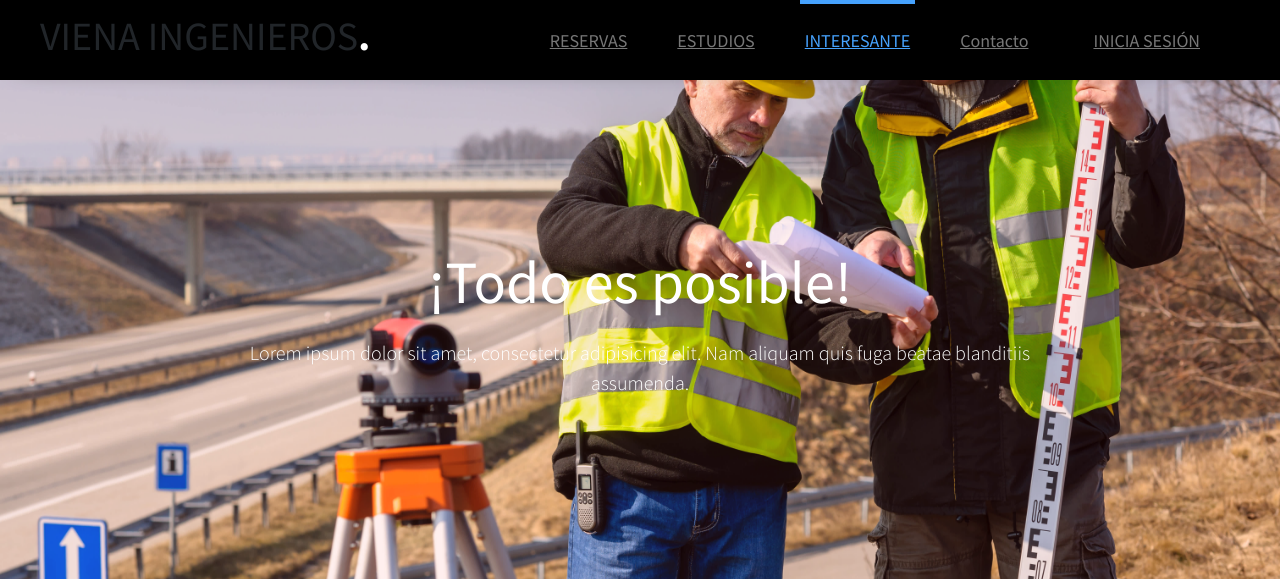
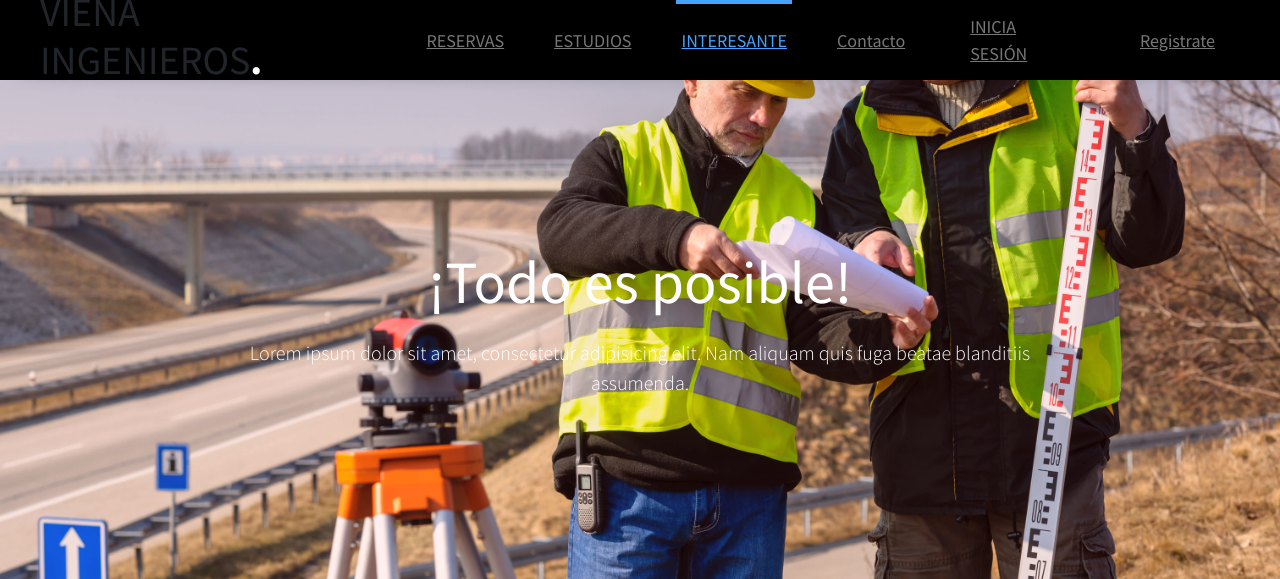
Before and after one commit to ZSRubi/VN-LA1, a PHP site: page / in a window 1280 px wide. Shown: the top 579 px of the page. Run offline with PHP 8.4, Linux system fonts and the light colour scheme; some libraries are stand-ins or nearby versions; some web fonts are replaced.

Commit message:
Update index.php

```diff
--- a/VN LA/index.php
+++ b/VN LA/index.php
@@ -55,7 +55,8 @@
                         <li class="menu-selected"><a href="#" class="text-menu-selected">
                             <i class="fas fa-file-alt"></i>INTERESANTE</a></li>
                         <li><a href="#"> <i class="fas fa-headset"></i> Contacto</a></li>
-                        <li><a href="#" class="btn-login"><i class="fas fa-headset"></i> Inicia sesión</a></li>
+                        <li><a href="iniciar.php" class="btn-login"><i class="fas fa-headset"></i> Inicia sesión</a></li>
+                        <li><a href="registrate.php" class="btn-registro"><i class="fas fa-headset"></i> Registrate</a></li>
 
                     </ul>
                 </nav>
```
